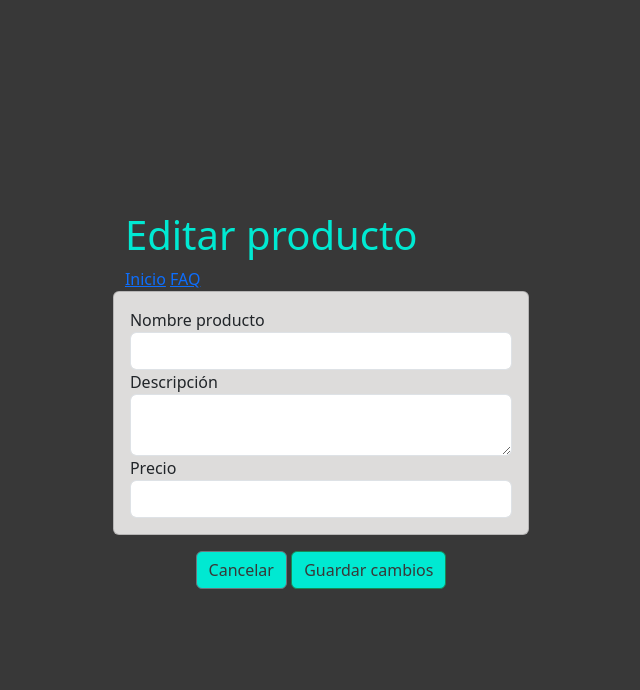
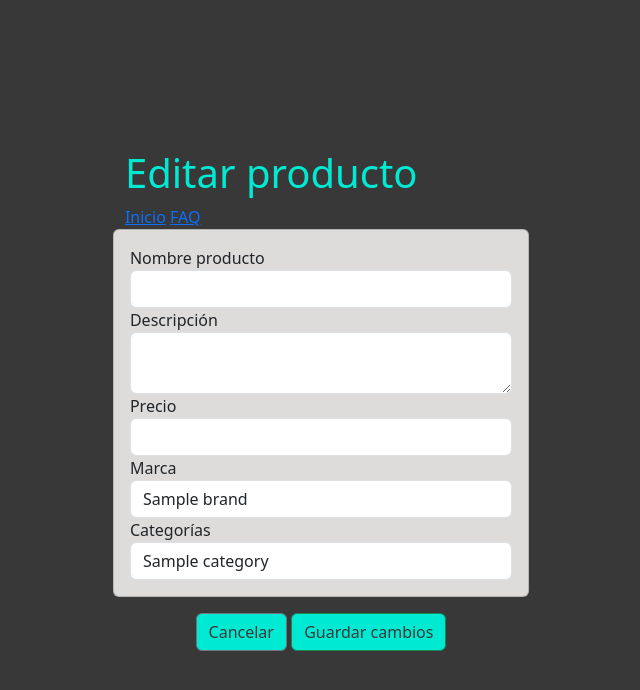
Before and after one commit to SebasEPV/PSU_GangWeb, a PHP site: page /app/views/admin/gestionarProductos/editarProducto.php in a window 1280 px wide. Shown: the top 690 px of the page, without its empty margins (319-959 px from the left). Run offline with PHP 8.4, Linux system fonts and the light colour scheme; tables that the repository leaves empty or names only in its code hold one stand-in row (values such as "Sample post"); data that the repository does not hold is empty.

Commit message:
Added better UI to the editing interface

```diff
--- a/app/views/admin/gestionarProductos/editarProducto.php
+++ b/app/views/admin/gestionarProductos/editarProducto.php
@@ -9,24 +9,59 @@ if (!$enlace) {
 }
 
 $results = [];
+$brands = [];
+$categories = [];
 
+// Obtener datos del producto si hay un id proporcionado
 if (isset($_GET['id'])) {
-  $consulta = "SELECT * FROM products WHERE product_id = '$_GET[id]'";
+  $consulta = "SELECT * FROM products WHERE product_id = :id";
   $result = $enlace->prepare($consulta);
-  $result->execute();
+  $result->execute([':id' => $_GET['id']]);
   $results = $result->fetch(PDO::FETCH_ASSOC);
 }
 
+// Obtener todas las marcas para el menú desplegable
+$consultaBrands = "SELECT * FROM brands";
+$resultBrands = $enlace->prepare($consultaBrands);
+$resultBrands->execute();
+$brands = $resultBrands->fetchAll(PDO::FETCH_ASSOC);
+
+// Obtener todas las categorías para el menú desplegable
+$consultaCategories = "SELECT * FROM categories";
+$resultCategories = $enlace->prepare($consultaCategories);
+$resultCategories->execute();
+$categories = $resultCategories->fetchAll(PDO::FETCH_ASSOC);
+
 if ($_SERVER['REQUEST_METHOD'] === 'POST') {
-  if (isset($_POST['product_name'], $_POST['product_price'], $_POST['product_description'])) {
+  if (isset($_POST['product_name'], $_POST['product_price'], $_POST['product_description'], $_POST['fk_brand_id'], $_POST['fk_category_id'])) {
     $product_name = $_POST['product_name'];
     $product_price = $_POST['product_price'];
     $product_description = $_POST['product_description'];
+    $fk_brand_id = $_POST['fk_brand_id'];
+    $fk_category_id = $_POST['fk_category_id'];
 
-    $dataUpdate = "UPDATE products SET product_name = '$product_name', product_price = '$product_price', product_description = '$product_description' WHERE product_id = '$_GET[id]'";
+    $dataUpdate = "UPDATE products SET product_name = :product_name, product_price = :product_price, product_description = :product_description, fk_brand_id = :fk_brand_id WHERE product_id = :id";
     $updateResult = $enlace->prepare($dataUpdate);
+    $updateParams = [
+      ':product_name' => $product_name,
+      ':product_price' => $product_price,
+      ':product_description' => $product_description,
+      ':fk_brand_id' => $fk_brand_id,
+      ':id' => $_GET['id']
+    ];
 
-    if ($updateResult->execute()) {
+    if ($updateResult->execute($updateParams)) {
+      // Actualizar categorías en la tabla intermedia
+      $deleteOldCategories = "DELETE FROM product_categories WHERE fk_product_id = :product_id";
+      $deleteStmt = $enlace->prepare($deleteOldCategories);
+      $deleteStmt->execute([':product_id' => $_GET['id']]);
+
+      $insertCategories = "INSERT INTO product_categories (fk_product_id, fk_category_id) VALUES (:product_id, :category_id)";
+      $insertStmt = $enlace->prepare($insertCategories);
+      foreach ($fk_category_id as $category_id) {
+        $insertStmt->execute([':product_id' => $_GET['id'], ':category_id' => $category_id]);
+      }
+
       header('Location: ./listasProducto.php');
     } else {
       echo "Error al actualizar los datos: " . $enlace->errorInfo()[2];
@@ -34,6 +69,7 @@ if ($_SERVER['REQUEST_METHOD'] === 'POST') {
   }
 }
 ?>
+
 
 <!DOCTYPE html>
 <html lang="en">
@@ -51,13 +87,16 @@ if ($_SERVER['REQUEST_METHOD'] === 'POST') {
       height: 100vh;
       background-color: #383838;
     }
+
     .card {
       background-color: #DDDCDB;
     }
+
     .btn {
       background-color: #00E9D2;
       color: #383838;
     }
+
     h1 {
       color: #00E9D2;
     }
@@ -91,15 +130,35 @@ if ($_SERVER['REQUEST_METHOD'] === 'POST') {
                 <div class="card-body">
                   <div class="form-group">
                     <label for="inputName">Nombre producto</label>
-                    <input type="text" name="product_name" id="inputName" class="form-control" value="<?php echo htmlspecialchars($results['product_name']); ?>">
+                    <input type="text" name="product_name" id="inputName" class="form-control" value="<?php echo htmlspecialchars($results['product_name'] ?? ''); ?>">
                   </div>
                   <div class="form-group">
                     <label for="inputDescription">Descripción</label>
-                    <textarea name="product_description" id="inputDescription" class="form-control"><?php echo htmlspecialchars($results['product_description']); ?></textarea>
+                    <textarea name="product_description" id="inputDescription" class="form-control"><?php echo htmlspecialchars($results['product_description'] ?? ''); ?></textarea>
                   </div>
                   <div class="form-group">
                     <label for="inputPrice">Precio</label>
-                    <input type="number" name="product_price" id="inputPrice" class="form-control" value="<?php echo htmlspecialchars($results['product_price']); ?>">
+                    <input type="number" name="product_price" id="inputPrice" class="form-control" value="<?php echo htmlspecialchars($results['product_price'] ?? ''); ?>">
+                  </div>
+                  <div class="form-group">
+                    <label for="inputBrand">Marca</label>
+                    <select id="inputBrand" name="fk_brand_id" class="form-control">
+                      <?php foreach ($brands as $brand) : ?>
+                        <option value="<?php echo $brand['brand_id']; ?>" <?php if ($brand['brand_id'] == ($results['fk_brand_id'] ?? '')) echo 'selected'; ?>>
+                          <?php echo htmlspecialchars($brand['brand_name']); ?>
+                        </option>
+                      <?php endforeach; ?>
+                    </select>
+                  </div>
+                  <div class="form-group">
+                    <label for="inputCategories">Categorías</label>
+                    <select id="inputCategories" name="fk_category_id[]" class="form-control">
+                      <?php foreach ($categories as $category) : ?>
+                        <option value="<?php echo $category['category_id']; ?>">
+                          <?php echo htmlspecialchars($category['category_name']); ?>
+                        </option>
+                      <?php endforeach; ?>
+                    </select>
                   </div>
                 </div>
               </div>
```
Also changed, not shown: app/views/admin/gestionarReseñas/editarReseña.php (+30 -7 lines).
